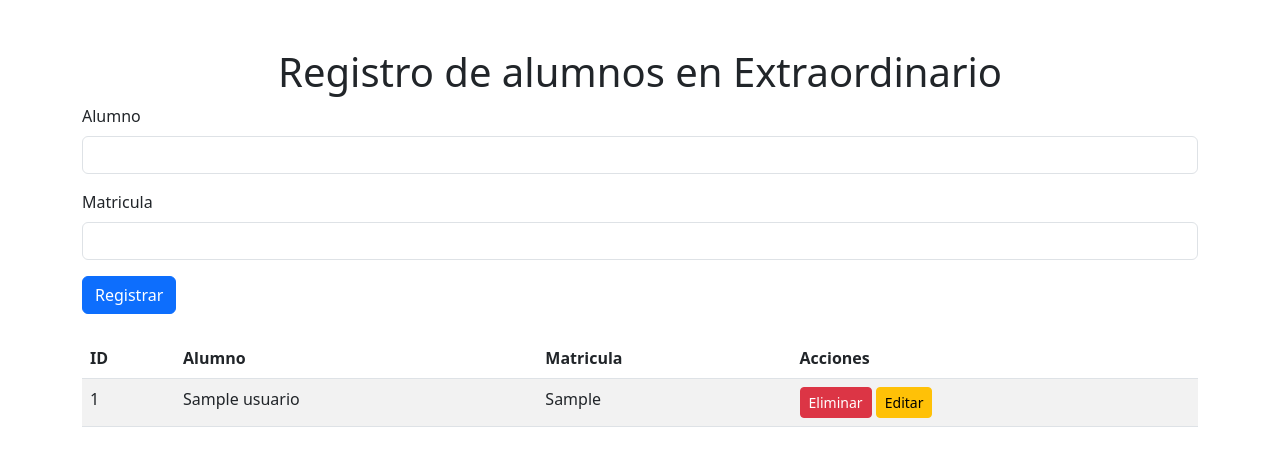
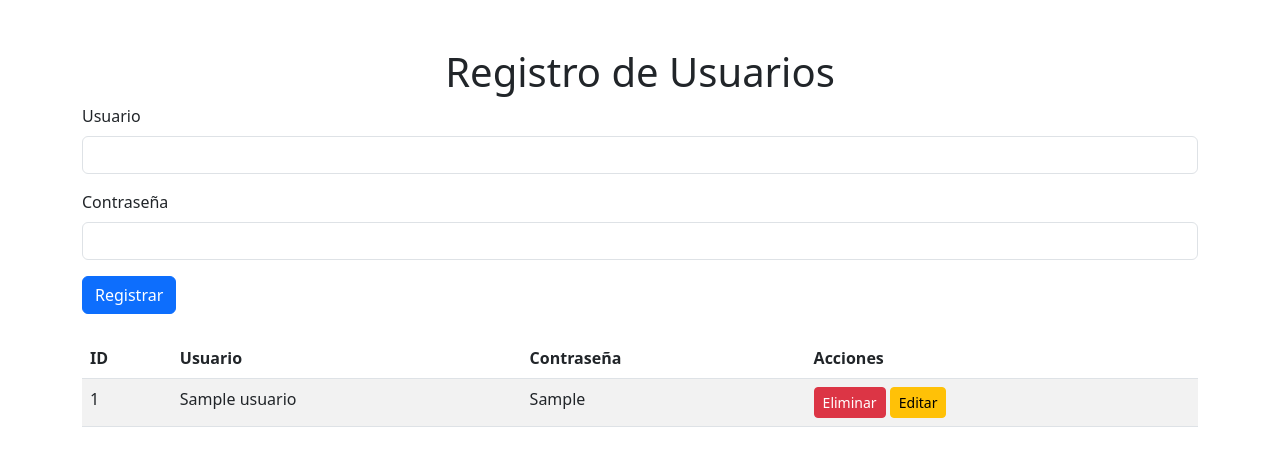
Before and after one commit to Alan-Cortez/Extraordinario, a Flask app: page / in a window 1280 px wide. Shown: the top 466 px of the page. Run offline with Flask 3, Linux system fonts and the light colour scheme; tables that the repository leaves empty or names only in its code hold one stand-in row (values such as "Sample post").

Commit message:
Update app.html

```diff
--- a/templates/app.html
+++ b/templates/app.html
@@ -3,19 +3,19 @@
 <head>
     <meta charset="UTF-8">
     <meta name="viewport" content="width=device-width, initial-scale=1.0">
-    <title>CRUD con Flask</title>
+    <title>Usuarios</title>
     <link rel="stylesheet" href="https://cdn.jsdelivr.net/npm/bootstrap@5.3.0/dist/css/bootstrap.min.css">
 </head>
 <body>
     <div class="container mt-5">
-        <h1 class="text-center">Registro de alumnos en Extraordinario</h1>
+        <h1 class="text-center">Registro de Usuarios</h1>
         <form action="/usuarios/guardar" method="POST" class="mb-4">
             <div class="mb-3">
-                <label for="txtUsuario" class="form-label">Alumno</label>
+                <label for="txtUsuario" class="form-label">Usuario</label>
                 <input type="text" class="form-control" id="txtUsuario" name="txtUsuario" required>
             </div>
             <div class="mb-3">
-                <label for="txtContrasena" class="form-label">Matricula</label>
+                <label for="txtContrasena" class="form-label">Contraseña</label>
                 <input type="number" class="form-control" id="txtContrasena" name="txtContrasena" required>
             </div>
             <button type="submit" class="btn btn-primary">Registrar</button>
@@ -25,8 +25,8 @@
             <thead>
                 <tr>
                     <th>ID</th>
-                    <th>Alumno</th>
-                    <th>Matricula</th>
+                    <th>Usuario</th>
+                    <th>Contraseña</th>
                     <th>Acciones</th>
                 </tr>
             </thead>
@@ -46,16 +46,16 @@
                                 <div class="modal-content">
                                     <form action="/usuarios/actualizar/{{ usuario[0] }}" method="POST">
                                         <div class="modal-header">
-                                            <h5 class="modal-title">Editar Alumno</h5>
+                                            <h5 class="modal-title">Editar Usuarios</h5>
                                             <button type="button" class="btn-close" data-bs-dismiss="modal"></button>
                                         </div>
                                         <div class="modal-body">
                                             <div class="mb-3">
-                                                <label for="txtUsuario" class="form-label">Alumno</label>
+                                                <label for="txtUsuario" class="form-label">Usuario</label>
                                                 <input type="text" class="form-control" name="txtUsuario" value="{{ usuario[1] }}" required>
                                             </div>
                                             <div class="mb-3">
-                                                <label for="txtContrasena" class="form-label">Matricula</label>
+                                                <label for="txtContrasena" class="form-label">Contrtaseña</label>
                                                 <input type="password" class="form-control" name="txtContrasena" value="{{ usuario[2] }}" required>
                                             </div>
                                         </div>
```
